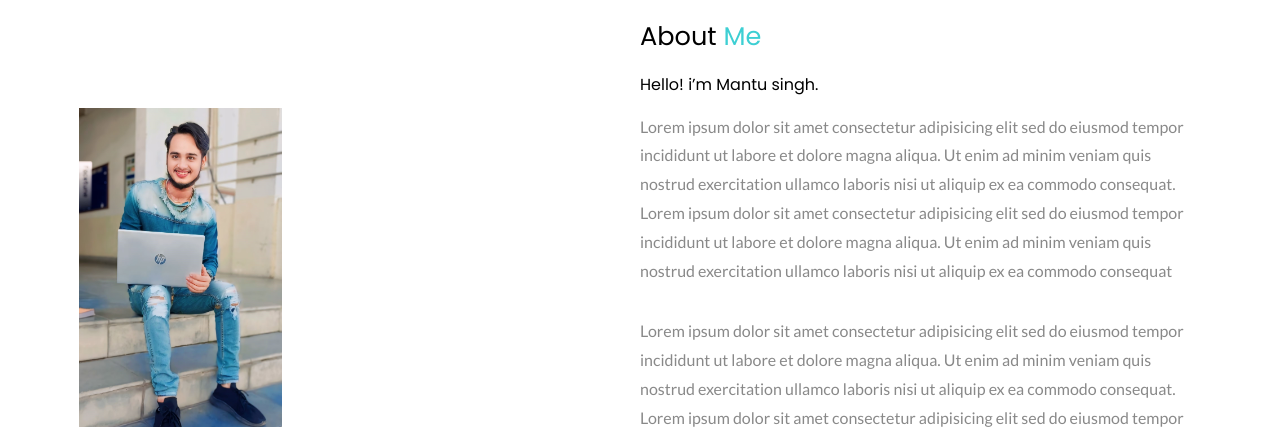
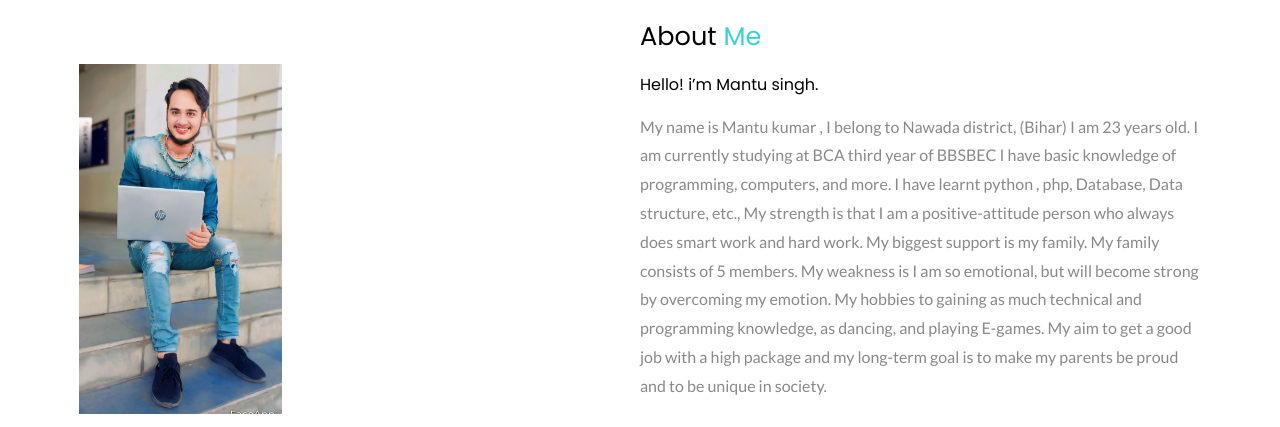
Before and after one commit to mantusingh999/portfolio-, a plain HTML site: page index.html in a window 1280 px wide. Shown: the part 830-1257 px from the top of the page. Drawn offline with nearby package versions, Linux system fonts and the light colour scheme.

Commit message:
Update index.html

```diff
--- a/index.html
+++ b/index.html
@@ -77,22 +77,26 @@
                 <div class="flex-1 right">
                     <h1>About <span>Me</span></h1>
                     <h3>Hello! i’m Mantu singh.</h3>
-                    <p>Lorem ipsum dolor sit amet consectetur adipisicing elit sed do eiusmod tempor incididunt ut
-                        labore et
-                        dolore magna aliqua. Ut enim ad minim veniam quis nostrud exercitation ullamco laboris nisi ut
-                        aliquip ex ea commodo consequat. Lorem ipsum dolor sit amet consectetur adipisicing elit sed do
-                        eiusmod tempor incididunt ut labore et dolore magna aliqua.
 
-                        Ut enim ad minim veniam quis nostrud exercitation ullamco laboris nisi ut aliquip ex ea commodo
-                        consequat</p>
-                        <p>Lorem ipsum dolor sit amet consectetur adipisicing elit sed do eiusmod tempor incididunt ut
-                            labore et
-                            dolore magna aliqua. Ut enim ad minim veniam quis nostrud exercitation ullamco laboris nisi ut
-                            aliquip ex ea commodo consequat. Lorem ipsum dolor sit amet consectetur adipisicing elit sed do
-                            eiusmod tempor incididunt ut labore et dolore magna aliqua.
+                        <p>My name is Mantu kumar , I belong to Nawada district, (Bihar)
 
-                            Ut enim ad minim veniam quis nostrud exercitation ullamco laboris nisi ut aliquip ex ea commodo
-                            consequat</p>
+								I am 23 years old. I am currently studying at BCA third year of BBSBEC
+
+								I have basic knowledge of programming, computers, and more. I have learnt python , php,
+								Database, Data structure, etc.,
+
+								My strength is that I am a positive-attitude person who always does smart work and hard
+								work. My biggest support is my family.
+
+								My family consists of 5 members.
+
+								My weakness is I am so emotional, but will become strong by overcoming my emotion.
+
+								My hobbies to gaining as much technical and programming knowledge, as dancing, and
+								playing E-games.
+
+								My aim to get a good job with a high package and my long-term goal is to make my parents
+								be proud and to be unique in society.</p>
                     <div class="social">
                         <a href="#"><img src="./images/website.svg" alt=""></a>
                         <a href="https://www.facebook.com/codersgyan"><img src="./images/facebook.svg" alt=""></a>
```
